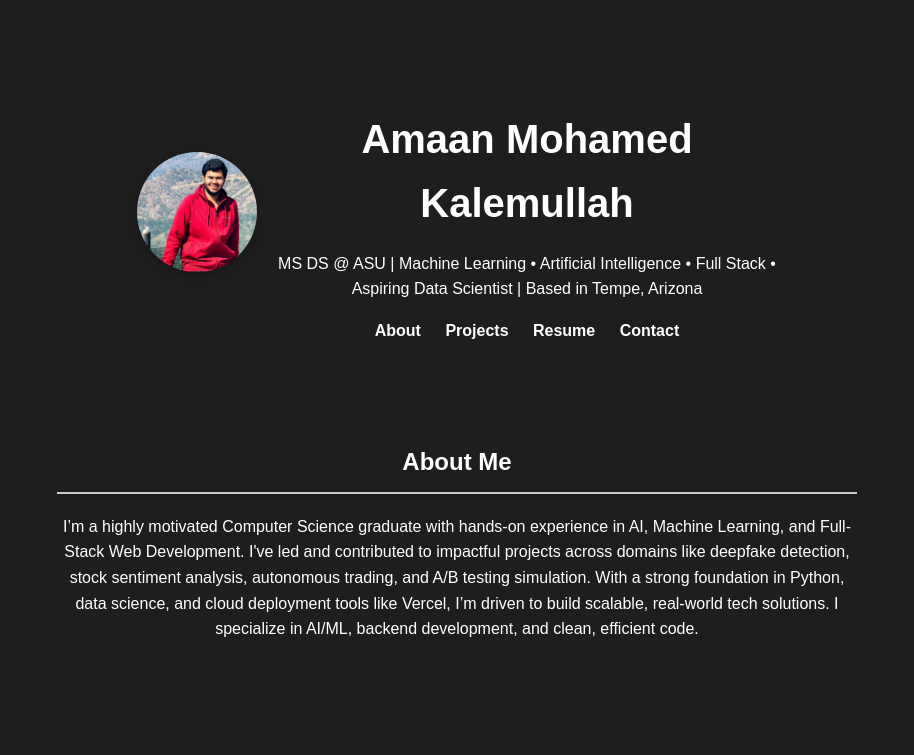
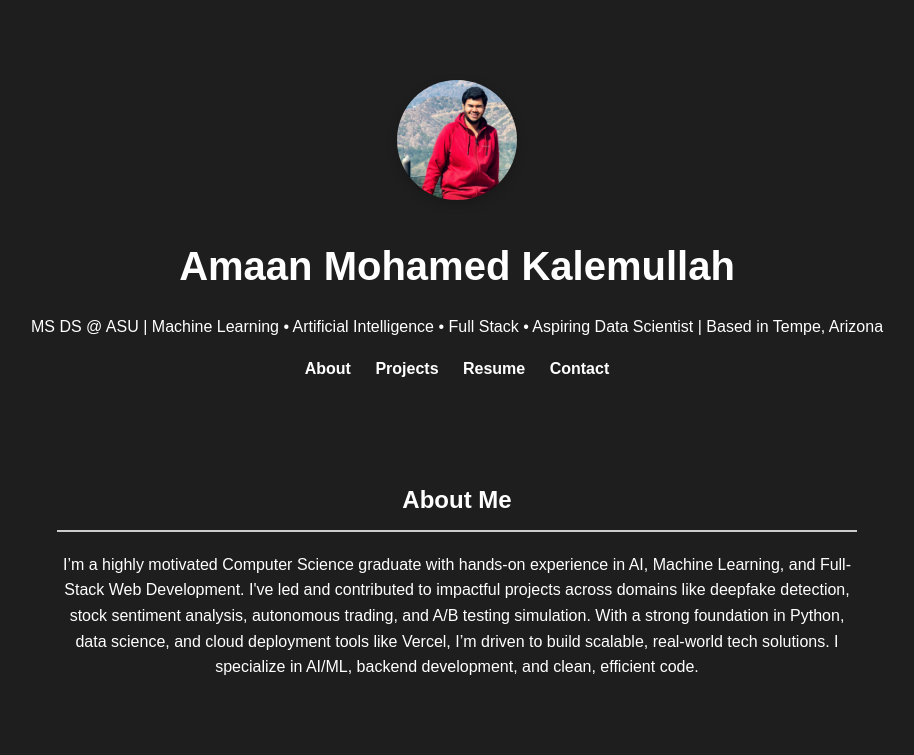
Before and after one commit to amaan-1234/portfolio, a plain HTML site: page index.html in a window 1280 px wide. Shown: the top 755 px of the page, without its empty margins (183-1097 px from the left). Drawn offline with Linux system fonts and the light colour scheme.

Commit message:
Update style.css

```diff
--- a/style.css
+++ b/style.css
@@ -19,15 +19,6 @@ header h1 {
   font-size: 2.5em;
 }
 
-.header-content {
-  display: flex;
-  align-items: center;
-  justify-content: center;
-  flex-wrap: wrap;
-  gap: 20px;
-  text-align: center;
-}
-
 .profile-pic {
   width: 120px;
   height: 120px;
@@ -39,10 +30,6 @@ header h1 {
 
 .profile-pic:hover {
   transform: scale(1.05);
-}
-
-.header-text {
-  max-width: 500px;
 }
 
 nav a {
```
